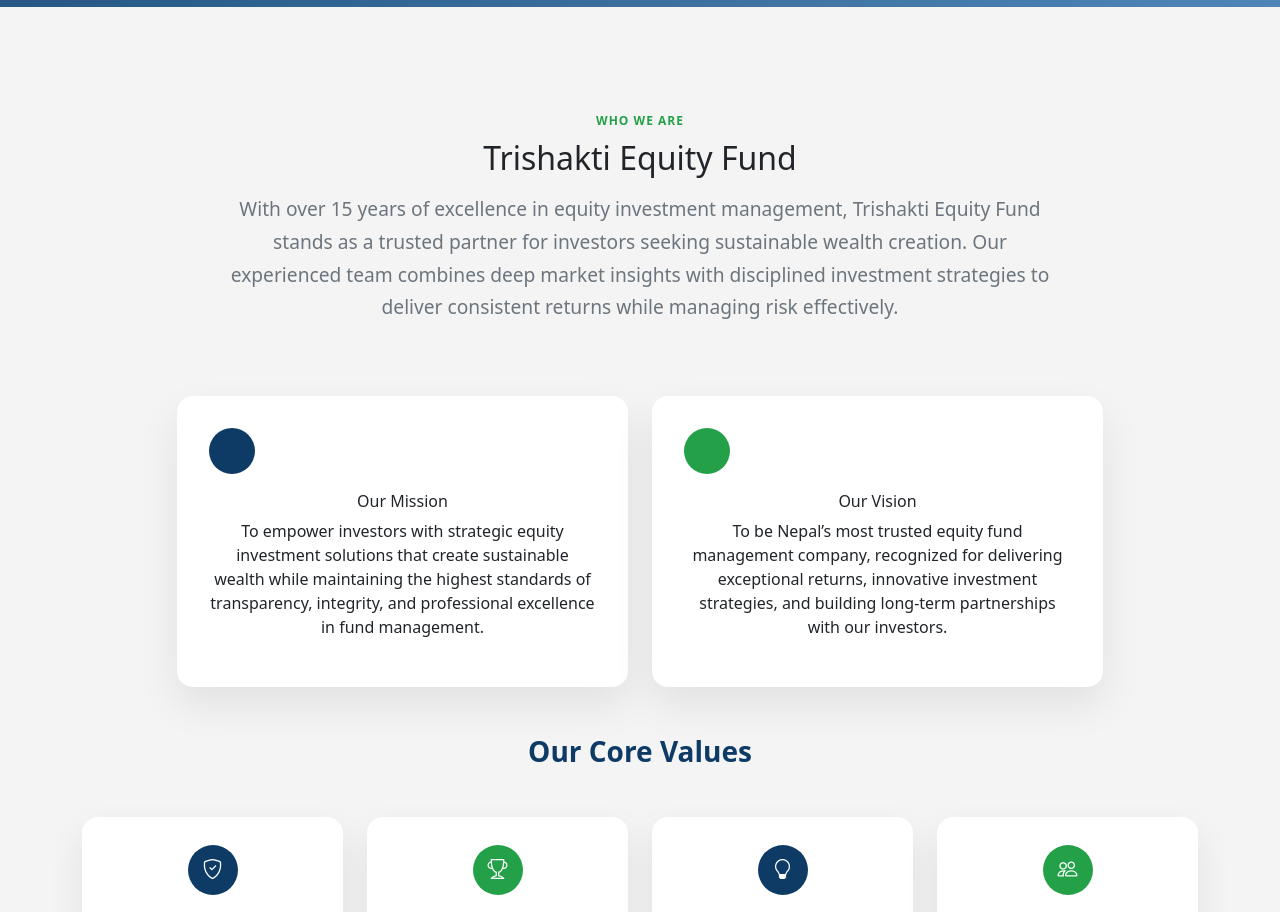
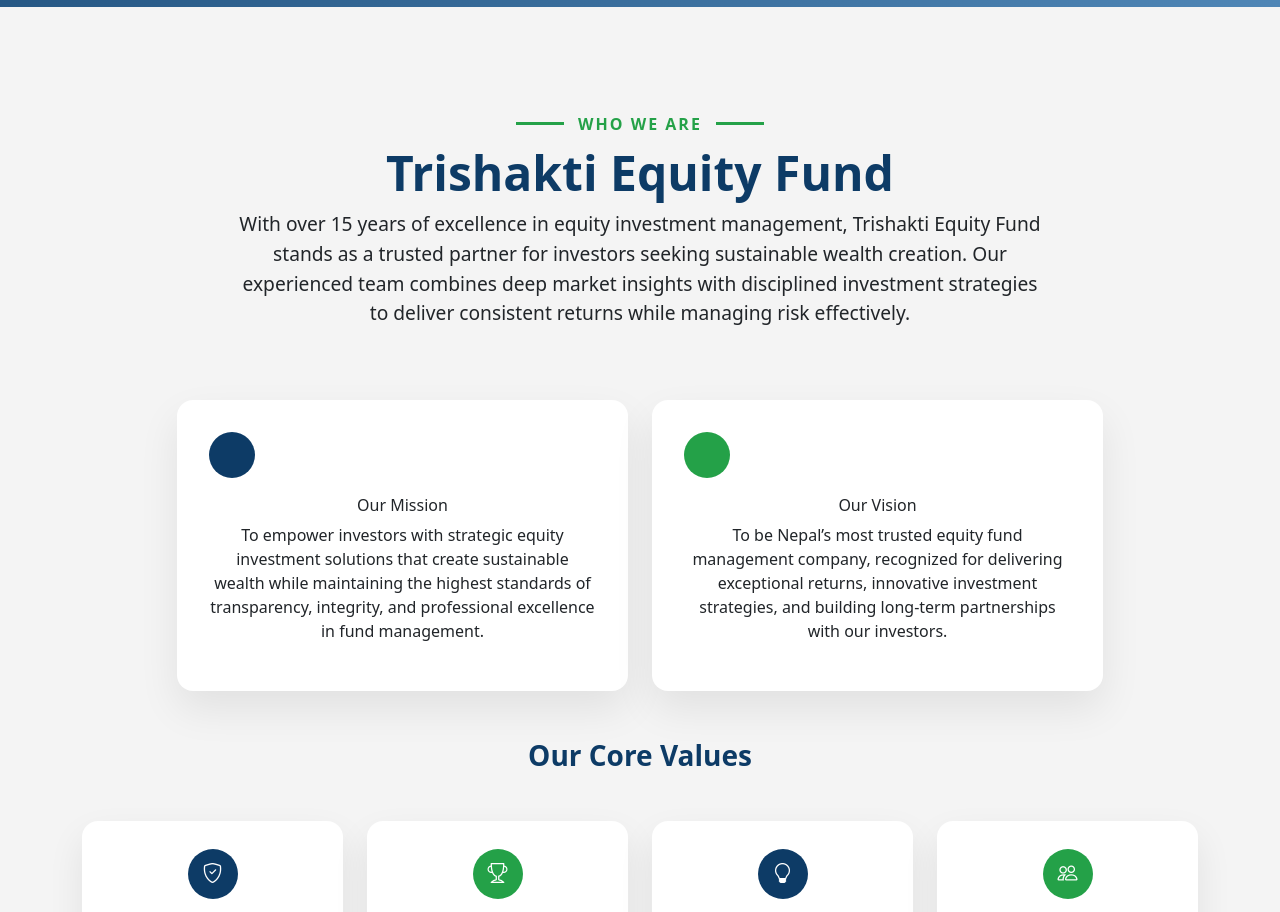
Before and after one commit to anjit007/TEF-React, a React (Vite) app: page / in a window 1280 px wide. Shown: the part 793-1705 px from the top of the page. Built offline with nearby package versions, Linux system fonts and the light colour scheme; no server answers.

Commit message:
second commit

```diff
--- a/src/assets/css/style.css
+++ b/src/assets/css/style.css
@@ -288,17 +288,48 @@
   display: flex;
   justify-content: flex-end; /* pushes card to the right */
 }
+
+
 /* ABOUT SECTION */
 .about-section {
   background:#f4f4f4;
   padding: 100px 0;
 }
 
-.about-intro {
-  max-width: 820px;
-  color: #6c757d;
-  font-size: 1.2rem;
-  line-height: 1.7;
+.about-section .badge-line {
+  font-size: 1rem;
+  letter-spacing: 2px;
+  font-weight: 600;
+}
+
+
+.about-section h2 {
+  font-size: clamp(2.4rem, 4vw, 3rem);
+  font-weight: 700;
+  color : var(--primary)
+}
+
+.about-section .about-intro {
+  font-size: 1.2rem;      /* BIGGER text */
+  line-height: 1.55;
+  max-width: 815px;
+}
+.about-section .badge-line {
+  display: inline-flex;          /* THIS is the fix */
+  align-items: center;
+  gap: 14px;
+  font-size: 1rem;
+  letter-spacing: 2px;
+  font-weight: 600;
+  color: #24a148;
+}
+
+.about-section .badge-line::before,
+.about-section .badge-line::after {
+  content: '';
+  width: 48px;
+  height: 3px;
+  background-color: #24a148;
 }
 
 .about-card {
--- a/src/components/About.jsx
+++ b/src/components/About.jsx
@@ -4,7 +4,7 @@
       <div className="container text-center">
         <span className="badge-line">WHO WE ARE</span>
         <h2 className="mt-2">Trishakti Equity Fund</h2>
-        <p className="about-intro mt-3 mx-auto">
+        <p className="about-intro mr-3 mx-auto">
           With over 15 years of excellence in equity investment management,
           Trishakti Equity Fund stands as a trusted partner for investors
           seeking sustainable wealth creation. Our experienced team combines
```
